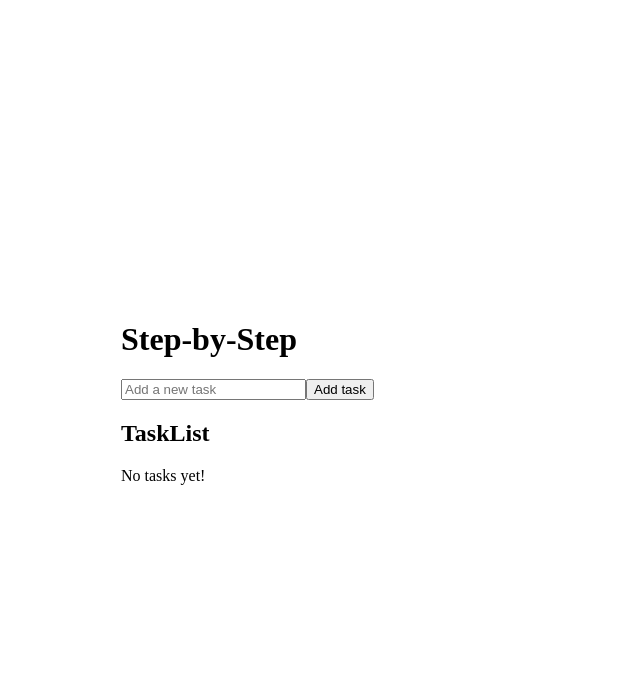
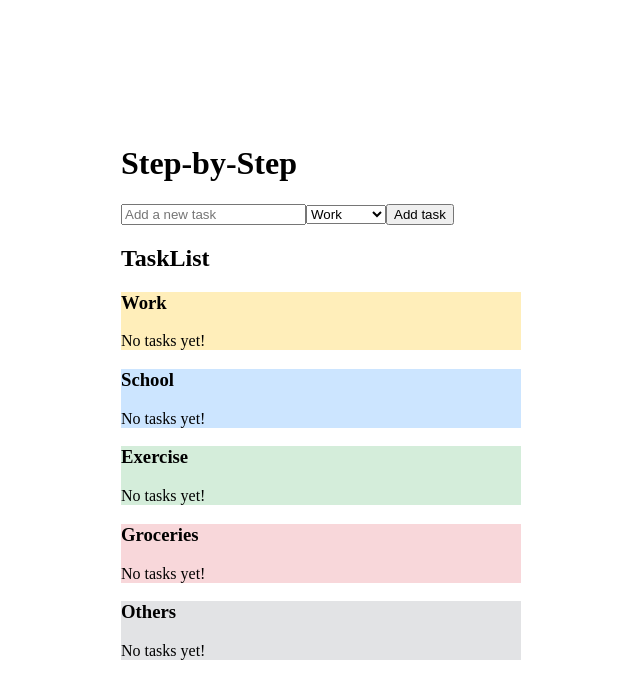
Before and after one commit to Miche1111e/Step-by-Step, a React (Vite) app: page / in a window 1280 px wide. Shown: the top 698 px of the page, without its empty margins (319-959 px from the left). Built offline with nearby package versions, Linux system fonts and the light colour scheme; the HTML template or start-up script is replaced by a standard one.

Commit message:
Added category grouping and style

```diff
--- a/src/App.css
+++ b/src/App.css
@@ -10,3 +10,23 @@
     flex-basis: 50%;
     flex-grow: 0;
   }
+
+  .card-grid {
+  display: flex;
+  flex-wrap: wrap;
+  gap: 16px;
+  justify-content: center;
+  padding: 16px;
+}
+
+.categoryBox {
+  width: 250px;
+  padding: 16px;
+  border-radius: 12px;
+  background-color: #f3f3f3;
+  box-shadow: 0 2px 6px rgba(0,0,0,0.1);
+}
+
+.categoryBox h3 {
+  margin-bottom: 12px;
+}
--- a/src/App.jsx
+++ b/src/App.jsx
@@ -1,13 +1,16 @@
 import { useState } from 'react';
 import AddTaskBox from './components/AddTaskBox';
 import TaskList from './components/TaskList';
+import CategoryBox from './components/CategoryBox';
 
 
 export default function App() {
   const [tasks, setTasks] = useState([]);
+  console.log(tasks);
+  const categories = ["Work", "School", "Exercise", "Groceries", "Others"];
 
-  function addTask(text) {
-    const newTask= { id: Date.now(), text, done: false };
+  function addTask(text, category) {
+    const newTask= { id: Date.now(), text, done: false, category};
     setTasks(prev => [newTask, ...prev]);
   }
 
@@ -20,7 +23,7 @@ export default function App() {
           return task;
         }
       })
-    )
+    );
   }
 
   function deleteTask(id) {
@@ -30,9 +33,19 @@ export default function App() {
   return (
     <div>
       <h1>Step-by-Step</h1>
-      <AddTaskBox addTask={addTask}/>
+      <AddTaskBox addTask={addTask} categories={categories} />
       <h2>TaskList</h2>
-      <TaskList tasks={tasks} complete={completeTask} deleteTask={deleteTask}/>
+        <div className="card-grid">
+          {categories.map(category => (
+            <CategoryBox
+              key={category}
+              category={category}
+              tasks={tasks.filter(task => task.category === category)}
+              complete={completeTask}
+              deleteTask={deleteTask}
+            />
+          ))}
+        </div>
     </div>
   );
 }
--- a/src/components/AddTaskBox.jsx
+++ b/src/components/AddTaskBox.jsx
@@ -1,12 +1,13 @@
 import { useState } from 'react';
 
-export default function AddTaskBox({ addTask }) {
+export default function AddTaskBox({ addTask, categories }) {
   const [text, setText] = useState('');
+  const [category, setCategory] = useState(categories[0]);
 
   const handleSubmit = e => {
     e.preventDefault();//dont allow white space
     if (!text.trim()) return;
-    addTask(text.trim());
+    addTask(text.trim(), category);
     setText('');//clear input after adding
   };
 
@@ -18,6 +19,15 @@ export default function AddTaskBox({ addTask }) {
         onChange={e => setText(e.target.value)}
         placeholder="Add a new task"
       />
+
+      <select value={category} onChange={e => setCategory(e.target.value)}>
+        {categories.map((category) => (
+          <option key={category} value={category}>
+            {category}
+          </option>
+        ))}
+      </select>
+
       <button type="submit">Add task</button>
     </form>
   );
--- /dev/null
+++ b/src/components/CategoryBox.jsx
@@ -0,0 +1,31 @@
+import Task from './Task';
+
+export default function CategoryBox({ category, tasks, complete, deleteTask }) {
+  const categoryColors = {
+        Work: '#ffeeba',
+        School: '#cce5ff',
+        Exercise: '#d4edda',
+        Groceries: '#f8d7da',
+        Others: '#e2e3e5'
+    };
+
+const bgColor = categoryColors[category] || '#f3f3f3';
+
+return (
+    <div className="categoryBox" style={{backgroundColor : bgColor}}>
+        <h3>{category}</h3>
+        {tasks.length === 0 ? (
+        <p>No tasks yet!</p>
+        ) : (
+        tasks.map(task => (
+            <Task
+            key={task.id}
+            task={task}
+            complete={() => complete(task.id)}
+            deleteTask={() => deleteTask(task.id)}
+            />
+        ))
+        )}
+    </div>
+  );
+}
--- a/src/components/Task.jsx
+++ b/src/components/Task.jsx
@@ -1,7 +1,7 @@
 export default function Task({ task, complete, deleteTask }) {
   return (
     <div>
-      <label>
+      <label style={{textDecoration: task.done ? 'line-through' : 'none'}}>
         {task.text}
         <input
           type="checkbox"
```
